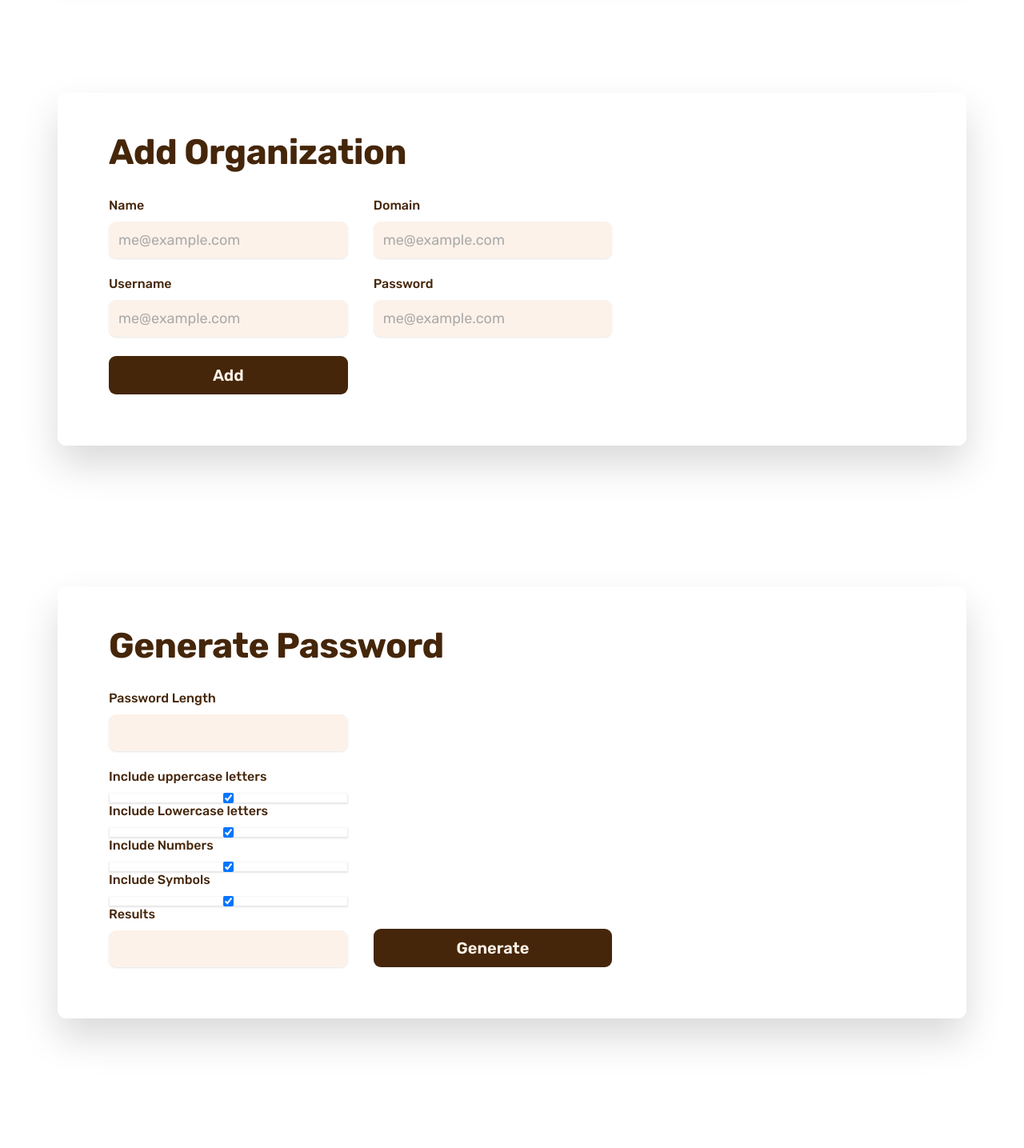
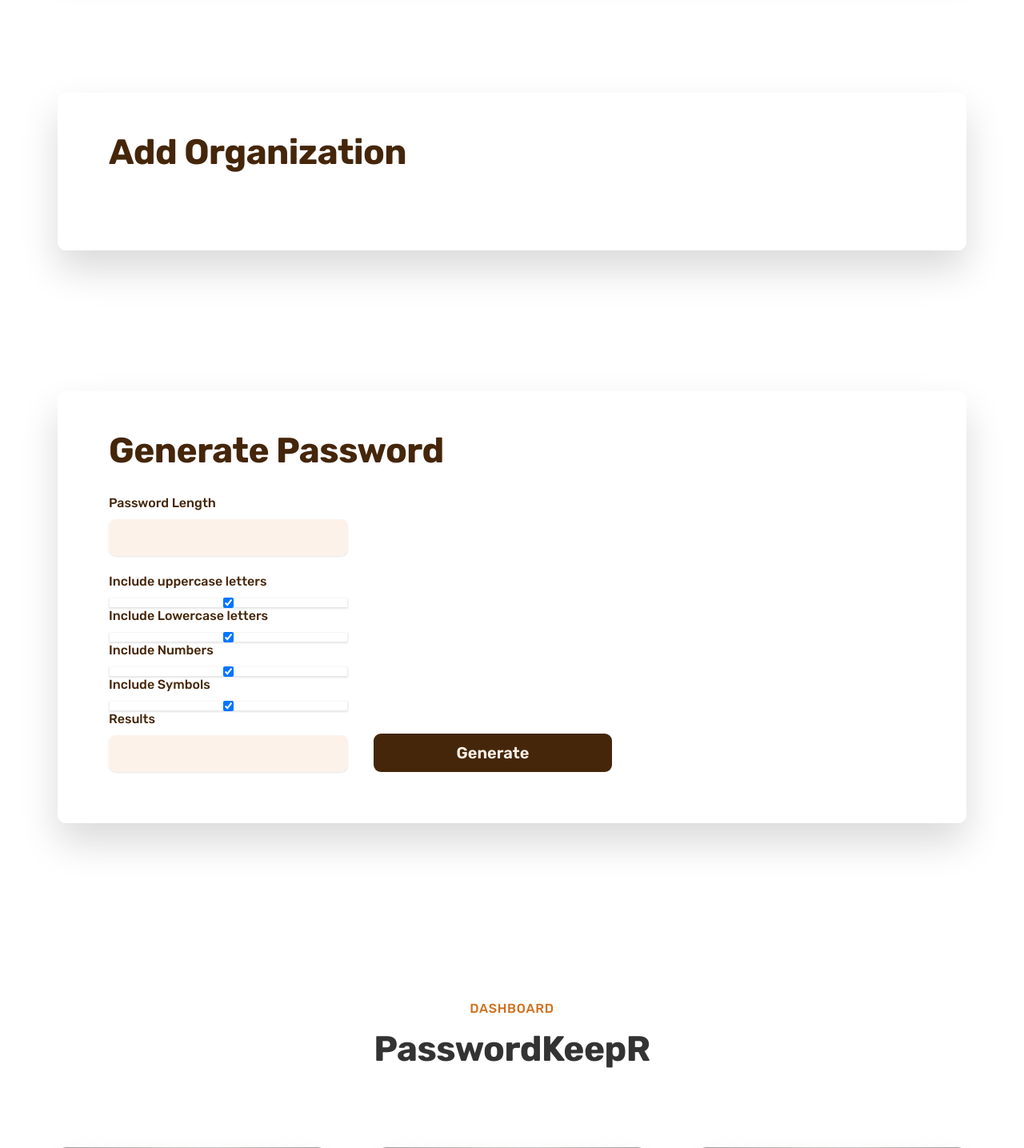
Before and after one commit to John-MBDP/PasswordKeepR, a Node server app: page /dashboard in a window 1280 px wide. Shown: the part 475-1910 px from the top of the page at 80% size. Run offline with Node 20, Linux system fonts and the light colour scheme; style sheets or scripts are compiled from the project's sources; some libraries are stand-ins or nearby versions.

Commit message:
add Jquery script and commented add-new-organization form

```diff
--- a/views/dashboard.ejs
+++ b/views/dashboard.ejs
@@ -25,7 +25,10 @@
       integrity="sha384-GJzZqFGwb1QTTN6wy59ffF1BuGJpLSa9DkKMp0DgiMDm4iYMj70gZWKYbI706tWS"
       crossorigin="anonymous"
     /> -->
-      <script src="https://ajax.googleapis.com/ajax/libs/jquery/3.5.1/jquery.min.js"></script>
+    <!-- Jquery script -->
+  <script src="https://ajax.googleapis.com/ajax/libs/jquery/3.5.1/jquery.min.js"></script>
+  <script src="https://ajax.googleapis.com/ajax/libs/jquery/3.2.1/jquery.min.js"></script>
+
   <script src="https://maxcdn.bootstrapcdn.com/bootstrap/3.4.1/js/bootstrap.min.js"></script>
 
     <link rel="stylesheet" href="/styles/general.css" />
@@ -85,7 +88,7 @@
         <div class="cta">
           <div class="cta-text-box">
             <h2 class="heading-secondary">Add Organization</h2>
-            <form class="cta-form" name="sign-up" netlify>
+            <!-- <form class="cta-form" name="sign-up" netlify>
               <div>
                 <label for="organization-name">Name</label>
                 <input
@@ -129,9 +132,9 @@
 
                 <button class="btn btn--form">Add</button>
 
-              <!-- <input type="checkbox" />
+              //<input type="checkbox" />
                 <input type="number" /> -->
-            </form>
+            <!-- </form> -->
           </div>
 
         </div>
```
